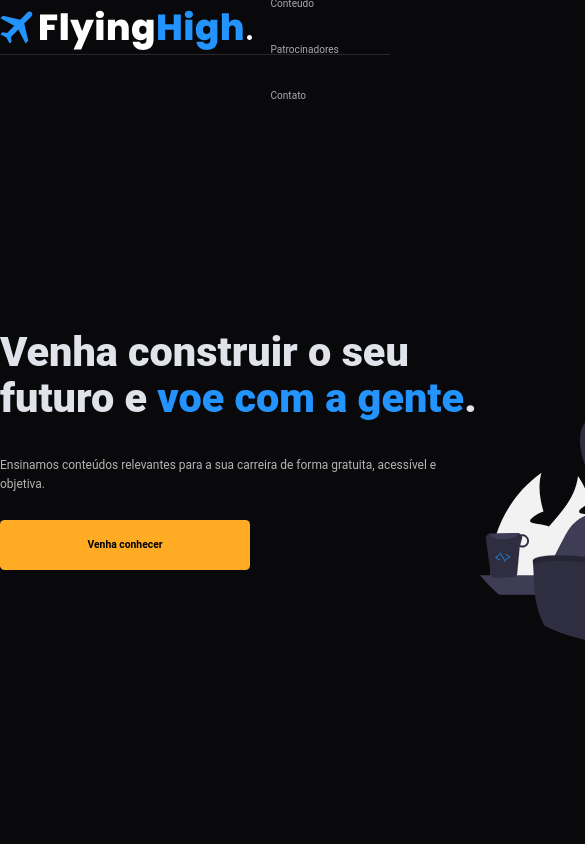
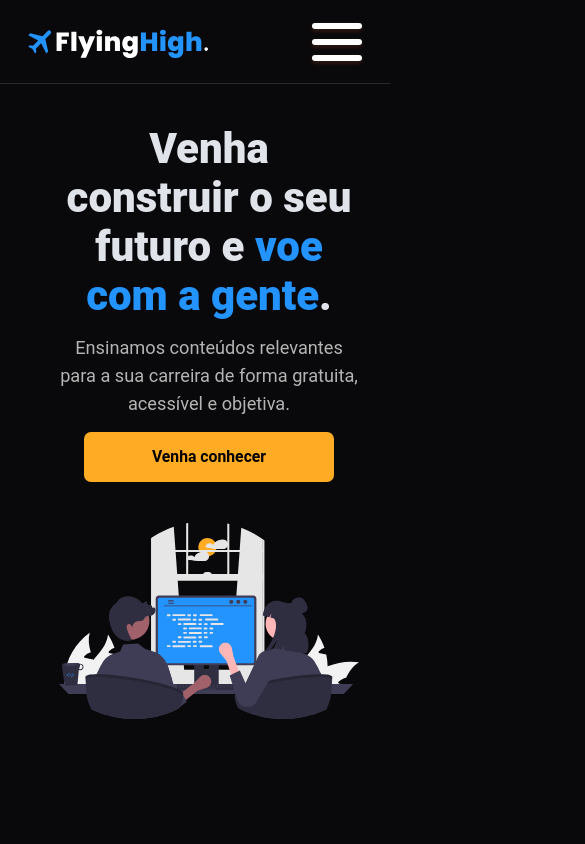
Before and after one commit to Sophia-15/flying-high-dowhile-challenge, a Next.js app: page / in a window 390 px wide. Shown: the top 844 px of the page, 585 px wide, since content can reach past the window. Built offline with nearby package versions, Linux system fonts and the light colour scheme.

Commit message:
working on responsive :hammer:

```diff
--- a/package.json
+++ b/package.json
@@ -12,8 +12,10 @@
     "eslint-config-airbnb": "^19.0.2",
     "eslint-plugin-react": "^7.27.1",
     "framer-motion": "^5.4.3",
+    "hamburger-react": "^2.4.1",
     "next": "12.0.7",
     "react": "17.0.2",
+    "react-burger-menu": "^3.0.6",
     "react-dom": "17.0.2",
     "react-icons": "^4.3.1",
     "react-intersection-observer": "^8.32.5",
--- a/src/components/Header/index.tsx
+++ b/src/components/Header/index.tsx
@@ -1,13 +1,33 @@
-import React from 'react';
+import React, { useState, useEffect } from 'react';
 
 import { HeaderContainer } from './styles'
 
 export function Header() {
+  const [showMenu, setShowMenu] = useState(false);
+
+  function toggleMenu() {
+    setShowMenu(!showMenu);
+  }
+
+  useEffect(() => {
+    const menuBtn = document.querySelector('.menu-btn');
+    let menuOpen = false;
+
+    menuBtn.addEventListener('click', () => {
+      if(!menuOpen) {
+        menuBtn.classList.add('open');
+        menuOpen = true;
+      } else {
+        menuBtn.classList.remove('open');
+        menuOpen = false;
+      }
+    });
+  }, [])
+
   return (
     <HeaderContainer>
       <div className="headerContent">
         <img src="/Logo.svg" alt="Logo Flying High" />
-
 
         <nav>
           <a href="#home">Home</a>
@@ -16,7 +36,20 @@ export function Header() {
           <a href="#sponsors">Patrocinadores</a>
           <a href="#contact">Contato</a>
         </nav>
+
+        <div className="menu-btn" onClick={() => toggleMenu()}>
+          <div className="menu-btn__burger"></div>
         </div>
+      </div>
+      {showMenu && (
+        <ul>
+          <li><a href="#home">Home</a></li>
+          <li><a href="#project">Projeto</a></li>
+          <li><a href="#subject">Conteúdo</a></li>
+          <li><a href="#sponsors">Patrocinadores</a></li>
+          <li><a href="contact">Contato</a></li>
+        </ul>
+      )}
     </HeaderContainer>
   );
 }
--- a/src/components/Header/styles.ts
+++ b/src/components/Header/styles.ts
@@ -53,5 +53,83 @@ export const HeaderContainer = styled.header`
         }
       }
     }
+    .menu-btn {
+        display: none;
+        position: relative;
+        justify-content: center;
+        align-items: center;
+        width: 50px;
+        height: 50px;
+        cursor: pointer;
+        transition: all .5s ease-in-out;
+        /* border: 3px solid #fff; */
+      }
+      .menu-btn__burger {
+        width: 50px;
+        height: 6px;
+        background: #fff;
+        border-radius: 5px;
+        box-shadow: 0 2px 5px rgba(255,101,47,.2);
+        transition: all .5s ease-in-out;
+      }
+      .menu-btn__burger::before,
+      .menu-btn__burger::after {
+        content: '';
+        position: absolute;
+        width: 50px;
+        height: 6px;
+        background: #fff;
+        border-radius: 5px;
+        box-shadow: 0 2px 5px rgba(255,101,47,.2);
+        transition: all .5s ease-in-out;
+      }
+      .menu-btn__burger::before {
+        transform: translateY(-16px);
+      }
+      .menu-btn__burger::after {
+        transform: translateY(16px);
+      }
+
+      .menu-btn.open .menu-btn__burger {
+        transform: translateX(-50px);
+        background: transparent;
+        box-shadow: none;
+      }
+      .menu-btn.open .menu-btn__burger::before {
+        transform: rotate(45deg) translate(35px, -35px);
+      }
+      .menu-btn.open .menu-btn__burger::after {
+        transform: rotate(-45deg) translate(35px, 35px);
+      }
+  }
+
+  @media (max-width: 1480px) {
+    .headerContent {
+      margin: 0 5rem;
+    }
+  }
+
+  @media (max-width: 970px) {
+    nav {
+      display: none;
+    }
+
+    .menu-btn {
+      display: flex !important;
+    }
+  }
+
+  @media (max-width: 659px) {
+    .headerContent {
+      margin: 0 2rem;
+    }
+  }
+
+  @media (max-width: 420px) {
+    .headerContent {
+      img {
+        width: 180px;
+      }
+    }
   }
 `
--- a/src/components/Home/styles.ts
+++ b/src/components/Home/styles.ts
@@ -10,10 +10,29 @@ export const ContainerHome = styled.main`
   align-items: center;
 
   min-height: calc(100vh - 6rem);
+
+  @media (max-width: 1490px) {
+    justify-content: space-around;
+
+    margin: 0 1rem;
+  }
+
+  @media (max-width: 1120px) {
+    margin-top: 5rem;
+
+    display: flex;
+    flex-direction: column;
+    justify-content: center;
+    align-items: center;
+  }
+
+  @media (max-width: 420px) {
+    margin-top: -2rem;
+  }
 `;
 
 export const LeftHome = styled.section`
-  width: 690px;
+  max-width: 690px;
 
   h1 {
     font-weight: 900;
@@ -56,6 +75,49 @@ export const LeftHome = styled.section`
       filter: brightness(0.8);
     }
   }
+
+  @media (max-width: 1120px) {
+    h1 {
+      text-align: center;
+    }
+
+    p {
+      margin: 1rem auto;
+      text-align: center;
+    }
+
+    button {
+      margin: 1rem auto;
+
+      display: flex;
+      justify-content: center;
+      align-items: center;
+    }
+  }
+
+  @media (max-width: 561px) {
+    h1 {
+      font-size: 3.5rem;
+      line-height: 4rem;
+    }
+
+    p {
+      max-width: 350px;
+    }
+  }
+
+  @media (max-width: 430px) {
+    max-width: 300px;
+
+    h1 {
+      font-size: 3rem;
+      line-height: 3.5rem;
+    }
+
+    p {
+      max-width: 300px;
+    }
+  }
 `;
 
 export const RightHome = styled.section`
@@ -63,4 +125,25 @@ export const RightHome = styled.section`
     width: 600px;
     height: 550px;
   }
+
+  @media (max-width: 1490px) {
+    img {
+      width: 500px;
+      height: 450px;
+    }
+  }
+
+  @media (max-width: 561px) {
+    img {
+      width: 400px;
+      height: 350px;
+    }
+  }
+
+  @media (max-width: 430px) {
+    img {
+      width: 300px;
+      height: 250px;
+    }
+  }
 `;
--- a/src/pages/index.tsx
+++ b/src/pages/index.tsx
@@ -13,10 +13,10 @@ export default function Home() {
     <>
       <Header />
       <Presentation />
-      <Information />
+      {/* <Information />
       <Subjects />
-      <Sponsors />
-      <Footer />
+      <Sponsors /> */}
+      {/* <Footer /> */}
     </>
   )
 }
--- a/src/styles/global.ts
+++ b/src/styles/global.ts
@@ -14,6 +14,10 @@ export const GlobalStyle = createGlobalStyle`
 
   body {
     background-color: ${({theme}) => theme.colors.background};
+  }
+
+  button {
+    cursor: pointer;
   }
 
   a {
@@ -35,27 +39,13 @@ export const GlobalStyle = createGlobalStyle`
     border-radius: 5px;
   }
 
-  @media (max-width: 1080px) {
-    html {
-      font-size: 93.75%;
+  html {
+    @media (max-width: 1080px) {
+      font-size: 93.75%; //15px
     }
-  }
 
-  @media (max-width: 760px) {
-    html {
-      font-size: 77.5%;
-    }
-  }
-
-  @media (max-width: 630px) {
-    html {
-      font-size: 67.5%;
-    }
-  }
-
-  @media (max-width: 550px) {
-    html {
-      font-size: 57.5%;
+    @media (max-width: 720px) {
+      font-size: 87.5%; //14px
     }
   }
 `;
```
Also changed, not shown: 1 other file (tests, documents, lock files or other folders). Lines whose indentation alone changed are shown as unchanged.
